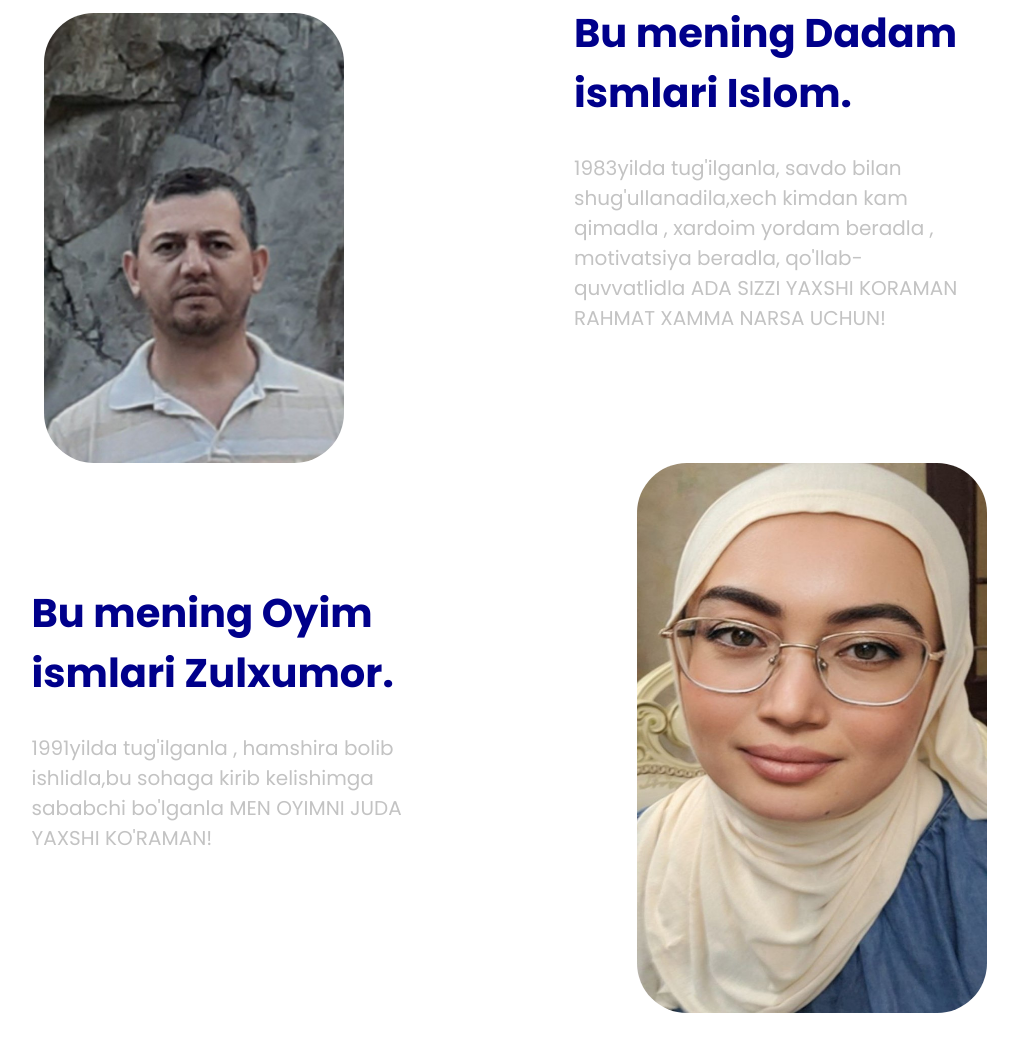
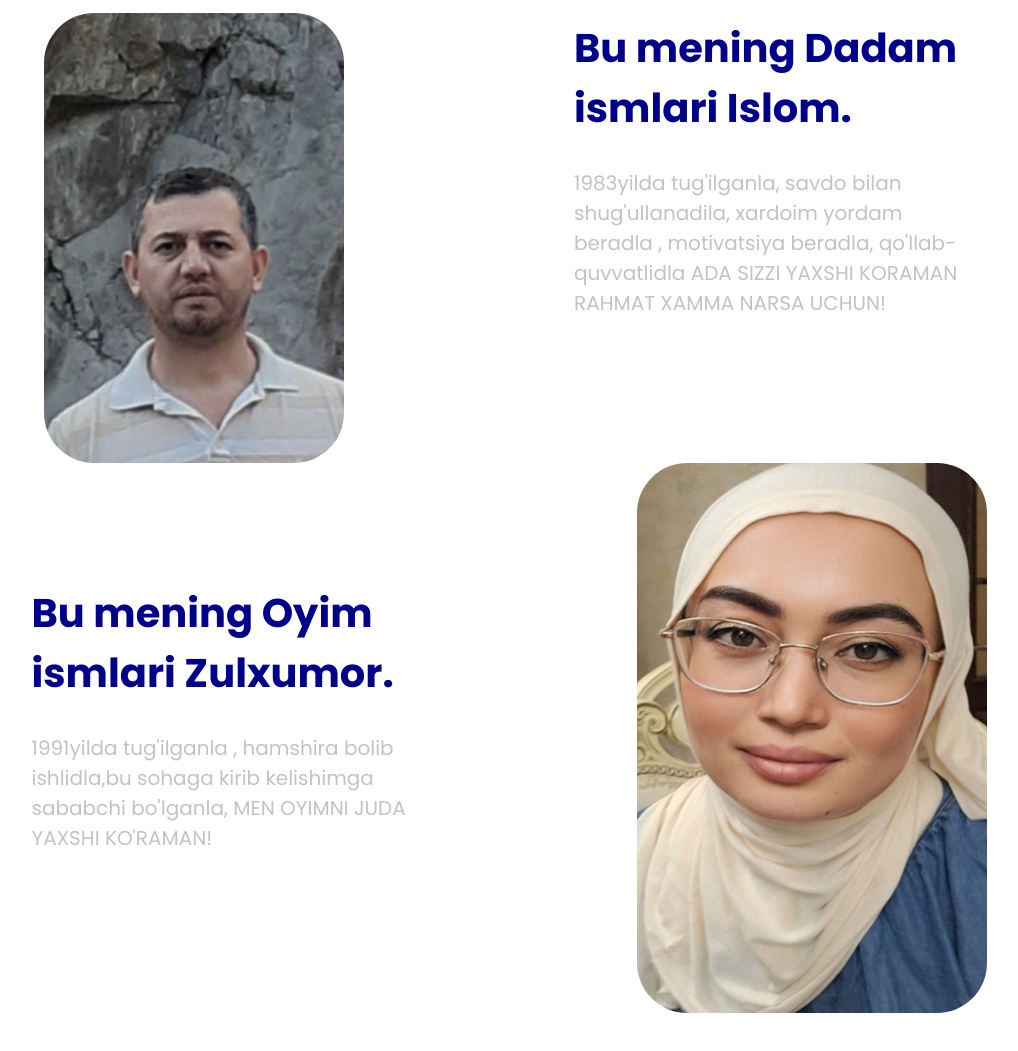
Before and after one commit to IBO-ISMOILOV/presentation, a plain HTML site: page index.html in a window 1280 px wide. Shown: the part 1963-3014 px from the top of the page, without its empty margins (151-1169 px from the left). Drawn offline with Linux system fonts and the light colour scheme.

Commit message:
add html file tegs

```diff
--- a/index.html
+++ b/index.html
@@ -100,7 +100,7 @@
                 Bu mening Dadam ismlari Islom.
               </h2>
               <p class="family-des">
-                1983yilda tug'ilganla, savdo bilan shug'ullanadila,xech kimdan kam qimadla , xardoim yordam beradla , motivatsiya beradla, qo'llab-quvvatlidla ADA SIZZI YAXSHI KORAMAN RAHMAT XAMMA NARSA UCHUN!
+                1983yilda tug'ilganla, savdo bilan shug'ullanadila, xardoim yordam beradla , motivatsiya beradla, qo'llab-quvvatlidla ADA SIZZI YAXSHI KORAMAN RAHMAT XAMMA NARSA UCHUN!
               </p>
             </li>
 
@@ -116,7 +116,7 @@
                   Bu mening Oyim ismlari Zulxumor.
                 </h2>
                 <p class="family-desc">
-                  1991yilda tug'ilganla , hamshira bolib ishlidla,bu sohaga kirib kelishimga sababchi bo'lganla MEN OYIMNI JUDA YAXSHI KO'RAMAN!
+                  1991yilda tug'ilganla , hamshira bolib ishlidla,bu sohaga kirib kelishimga sababchi bo'lganla, MEN OYIMNI JUDA YAXSHI KO'RAMAN!
                 </p>
               </div>
               </li>
```
